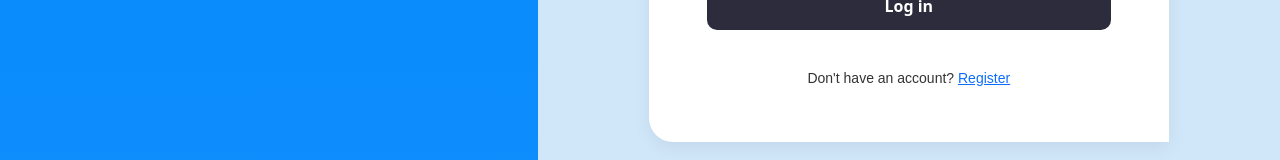
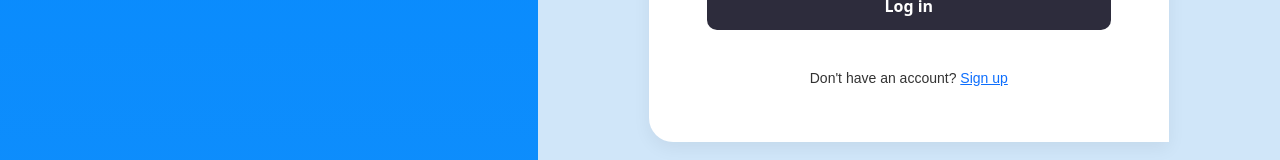
Before and after one commit to anhdangtr/fe_sevent_3n, a React (Vite) app: page /auth/LogIn in a window 1280 px wide. Shown: the part 570-730 px from the top of the page. Built offline with nearby package versions, Linux system fonts and the light colour scheme; no server answers.

Commit message:
fix thêm ui login và sign up

```diff
--- a/src/components/LoginForm.jsx
+++ b/src/components/LoginForm.jsx
@@ -122,7 +122,7 @@
       <button type="submit" style={buttonStyle}>Log in</button>
       <br />
        <p style={registerLink}>
-         Don't have an account? <a href="/register">Register</a>
+         Don't have an account? <a href="/auth/SignUp">Sign up</a>
         </p>
     </form>
   );
--- a/src/components/SignUpForm.jsx
+++ b/src/components/SignUpForm.jsx
@@ -137,7 +137,7 @@
       <button type="submit" style={buttonStyle}>Create</button>
       <br />
         <p style={loginLink}>
-          Already have an account? <a href="/login">Login</a>
+          Already have an account? <a href="/auth/LogIn">Login</a>
         </p>
     </form>
   );
```
